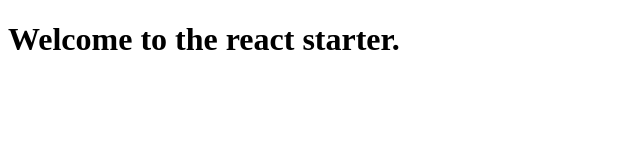
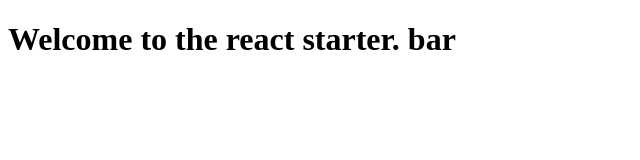
Before and after one commit to skilldrick/cajon, a React app: page / in a window 1280 px wide. Shown: the top 160 px of the page, without its empty margins (0-640 px from the left). Built offline with nearby package versions, Linux system fonts and the light colour scheme; no server answers.

Commit message:
Import audio correctly

```diff
--- a/app/App.js
+++ b/app/App.js
@@ -1,12 +1,13 @@
 import React, {Component} from 'react';
 import {render} from 'react-dom';
+import audio from "./audio.js";
 
 class App extends Component {
   render() {
     return (
       <div>
         <h1>
-          Welcome to the react starter.
+          Welcome to the react starter. {audio.foo}
         </h1>
       </div>
     );
--- /dev/null
+++ b/app/ajax.js
@@ -0,0 +1,21 @@
+function getAudioBuffer(ctx, filename, cb) {
+  getData(filename, function (audioData) {
+    ctx.decodeAudioData(audioData,
+      function (buffer) {
+        cb(buffer);
+      }
+    );
+  });
+}
+
+function getData(filename, cb) {
+  var request = new XMLHttpRequest();
+  request.open('GET', filename, true);
+  request.responseType = 'arraybuffer';
+  request.onload = function() {
+    cb(request.response);
+  }
+  request.send();
+}
+
+module.exports = getAudioBuffer;
--- /dev/null
+++ b/app/audio.js
@@ -0,0 +1,10 @@
+import getAudioBuffer from './ajax.js';
+
+var ctx = new (window.AudioContext || window.webkitAudioContext)();
+
+getAudioBuffer();
+
+module.exports = {
+  ctx: ctx,
+  foo: 'bar'
+};
```
